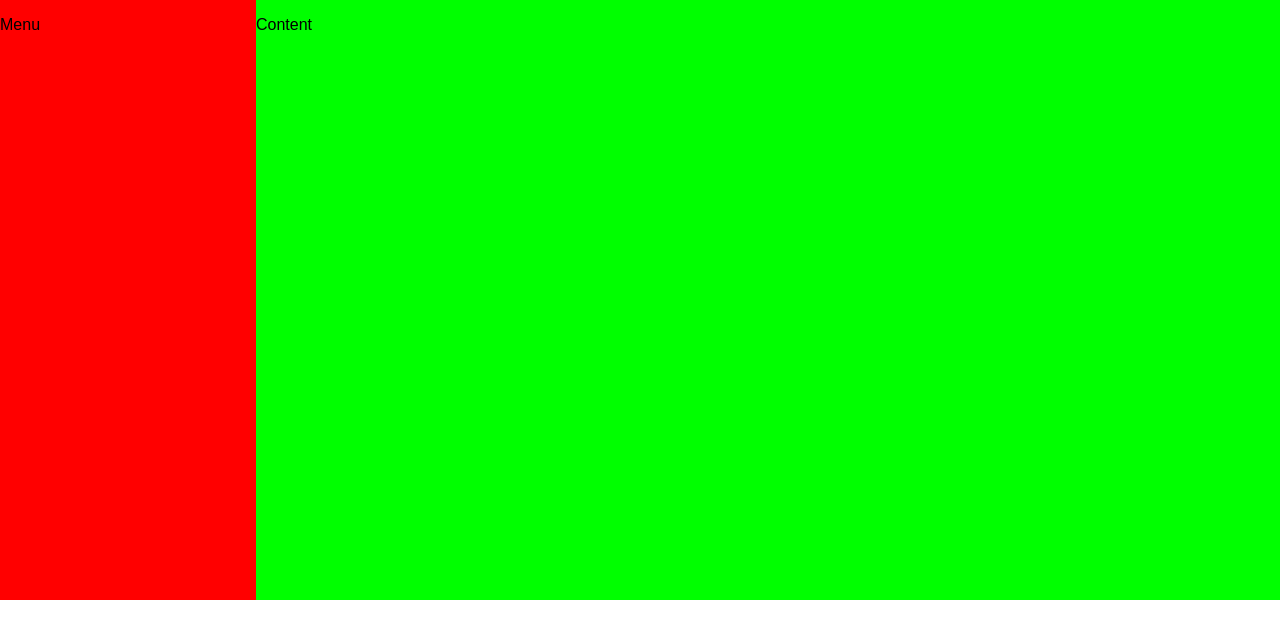
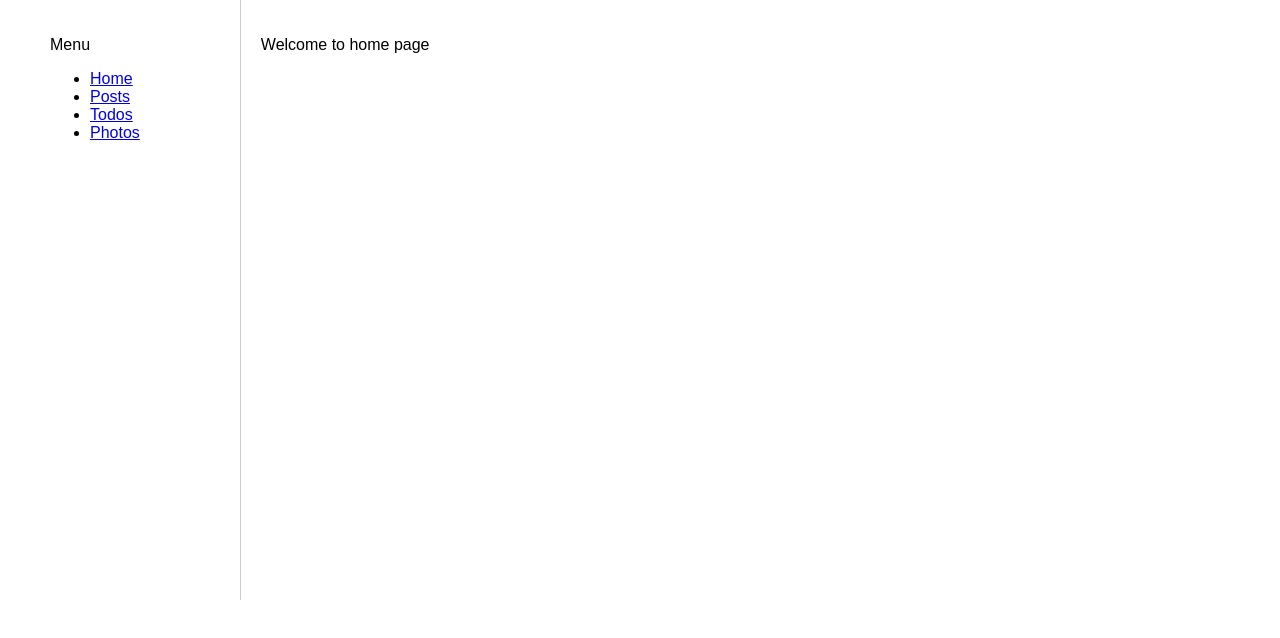
Before and after one commit to lgodziejewski/react-redux-playground, a React (Create React App) app: page / in a window 1280 px wide. Shown: the top 638 px of the page. Built offline with nearby package versions, Linux system fonts and the light colour scheme.

Commit message:
Implemented basic routing structure

```diff
--- a/package.json
+++ b/package.json
@@ -5,6 +5,7 @@
   "dependencies": {
     "react": "^15.6.1",
     "react-dom": "^15.6.1",
+    "react-router-dom": "^4.2.2",
     "react-scripts": "1.0.13"
   },
   "scripts": {
--- a/src/App.css
+++ b/src/App.css
@@ -5,11 +5,10 @@
 }
 
 .app-menu-container {
-    width: 20%;
-    background: #f00;
+    padding: 20px 100px 20px 50px;
+    border-right: 1px solid #ccc;
 }
 
 .app-content-container {
-    width: 80%;
-    background: #0f0;
+    padding: 20px;
 }
--- a/src/App.js
+++ b/src/App.js
@@ -1,17 +1,52 @@
 import React, { Component } from 'react';
+import { BrowserRouter as Router, Route, Switch } from 'react-router-dom';
+
+import Menu from './app/components/Menu/Menu';
+
 import './App.css';
+
+const Home = () => (
+  <div>
+    <p>Welcome to home page</p>
+  </div>
+);
+
+const Posts = () => (
+  <div>
+    <p>Posts</p>
+  </div>
+);
+
+const Todos = () => (
+  <div>
+    <p>Todos</p>
+  </div>
+);
+
+const Photos = () => (
+  <div>
+    <p>Photos</p>
+  </div>
+);
 
 class App extends Component {
   render() {
     return (
-      <div className="app-container">
-        <div className="app-menu-container">
-          <p>Menu</p>
+      <Router>
+        <div className="app-container">
+          <div className="app-menu-container">
+            <Menu />
+          </div>
+          <div className="app-content-container">
+            <Switch>
+              <Route path="/posts" component={Posts}/>
+              <Route path="/todos" component={Todos}/>
+              <Route path="/photos" component={Photos}/>
+              <Route path="/" component={Home}/>
+            </Switch>
+          </div>
         </div>
-        <div className="app-content-container">
-          <p>Content</p>
-        </div>
-      </div>
+      </Router>
     );
   }
 }
--- /dev/null
+++ b/src/app/components/Menu/Menu.js
@@ -0,0 +1,18 @@
+import React from 'react';
+import { Link } from 'react-router-dom';
+
+function Menu() {
+  return (
+    <div>
+      <p>Menu</p>
+      <ul>
+        <li><Link to="/">Home</Link></li>
+        <li><Link to="/posts">Posts</Link></li>
+        <li><Link to="/todos">Todos</Link></li>
+        <li><Link to="/photos">Photos</Link></li>
+      </ul>
+    </div>
+  );
+}
+
+export default Menu;
```
Also changed, not shown: src/app/components/Menu/Menu.css (added), 1 other file (tests, documents, lock files or other folders).
